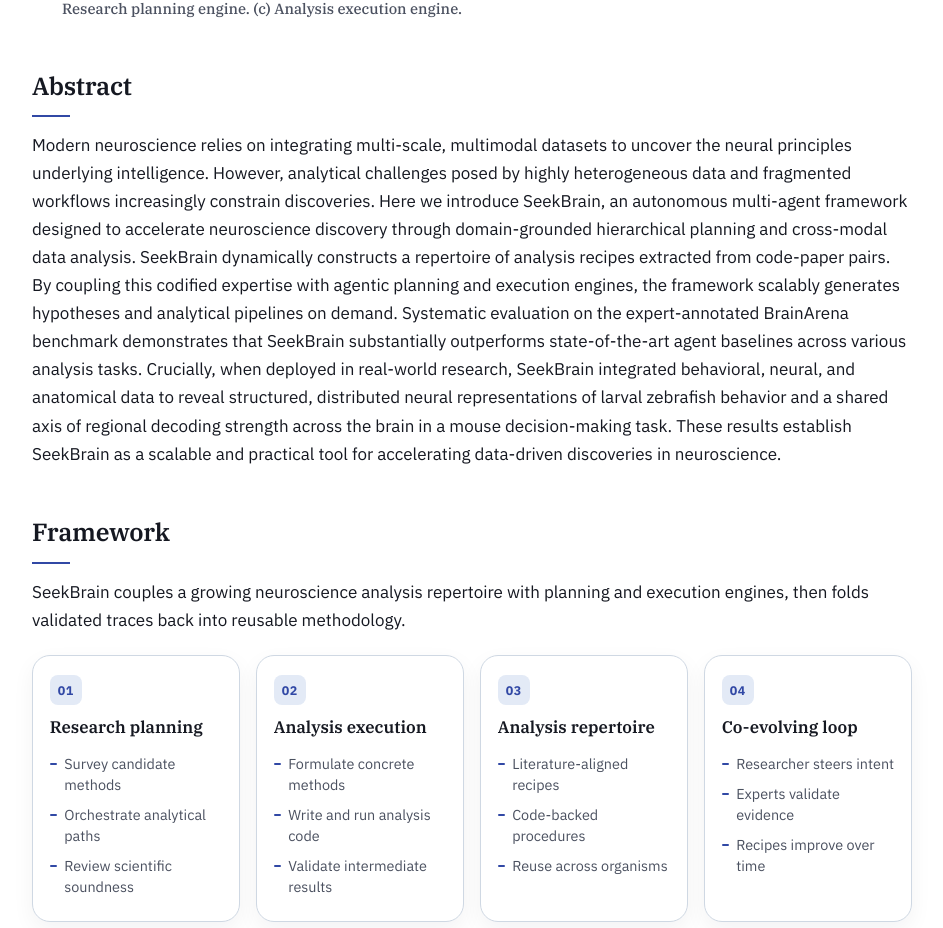
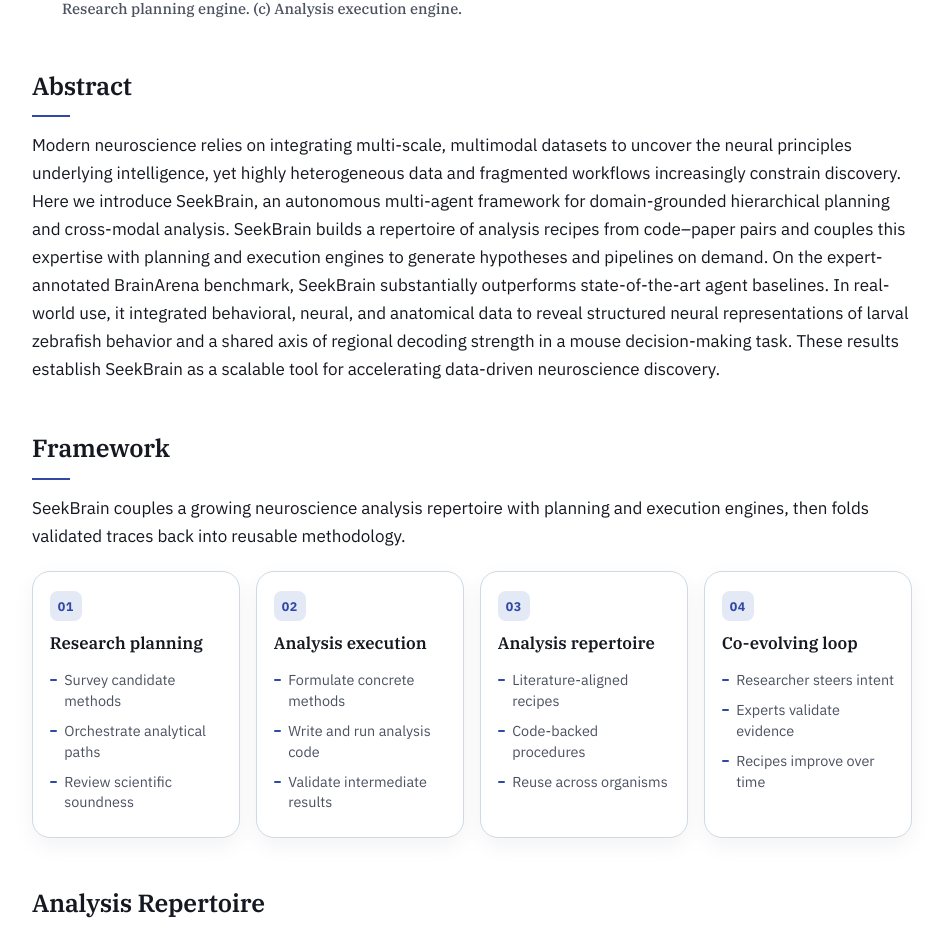
Before and after one commit to AI4NeuroLab/SeekBrain-page, a React (Vite) app: page / in a window 1280 px wide. Shown: the part 871-1799 px from the top of the page, without its empty margins (168-1111 px from the left). Built offline with nearby package versions, Linux system fonts and the light colour scheme.

Commit message:
Condense abstract

```diff
--- a/src/App.tsx
+++ b/src/App.tsx
@@ -175,21 +175,17 @@ export default function App() {
           <h2>Abstract</h2>
             <p>
               Modern neuroscience relies on integrating multi-scale, multimodal datasets to uncover
-              the neural principles underlying intelligence. However, analytical challenges posed by
-              highly heterogeneous data and fragmented workflows increasingly constrain discoveries.
-              Here we introduce SeekBrain, an autonomous multi-agent framework designed to accelerate
-              neuroscience discovery through domain-grounded hierarchical planning and cross-modal
-              data analysis. SeekBrain dynamically constructs a repertoire of analysis recipes
-              extracted from code-paper pairs. By coupling this codified expertise with agentic
-              planning and execution engines, the framework scalably generates hypotheses and
-              analytical pipelines on demand. Systematic evaluation on the expert-annotated
-              BrainArena benchmark demonstrates that SeekBrain substantially outperforms
-              state-of-the-art agent baselines across various analysis tasks. Crucially, when
-              deployed in real-world research, SeekBrain integrated behavioral, neural, and
-              anatomical data to reveal structured, distributed neural representations of larval
-              zebrafish behavior and a shared axis of regional decoding strength across the brain in
-              a mouse decision-making task. These results establish SeekBrain as a scalable and
-              practical tool for accelerating data-driven discoveries in neuroscience.
+              the neural principles underlying intelligence, yet highly heterogeneous data and
+              fragmented workflows increasingly constrain discovery. Here we introduce SeekBrain, an
+              autonomous multi-agent framework for domain-grounded hierarchical planning and
+              cross-modal analysis. SeekBrain builds a repertoire of analysis recipes from
+              code–paper pairs and couples this expertise with planning and execution engines to
+              generate hypotheses and pipelines on demand. On the expert-annotated BrainArena
+              benchmark, SeekBrain substantially outperforms state-of-the-art agent baselines.
+              In real-world use, it integrated behavioral, neural, and anatomical data to reveal
+              structured neural representations of larval zebrafish behavior and a shared axis of
+              regional decoding strength in a mouse decision-making task. These results establish
+              SeekBrain as a scalable tool for accelerating data-driven neuroscience discovery.
             </p>
         </section>
 
```
